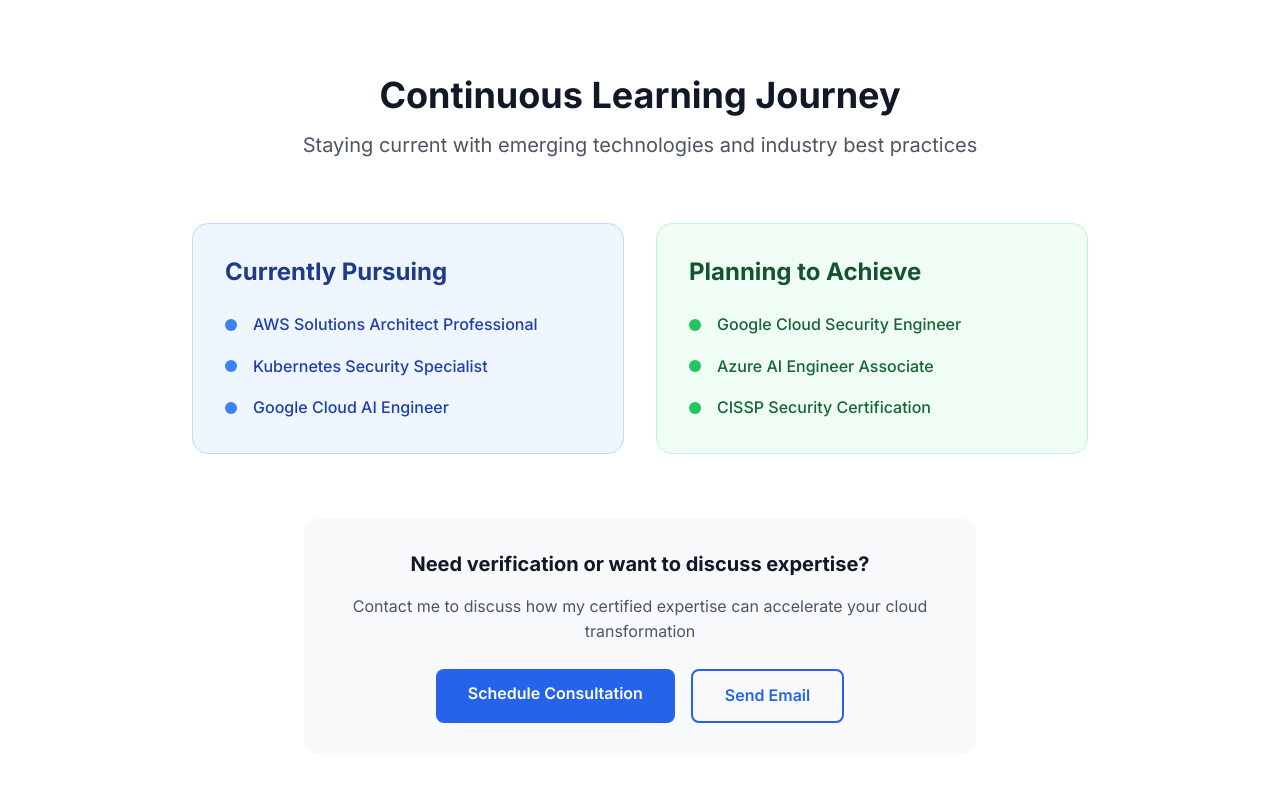
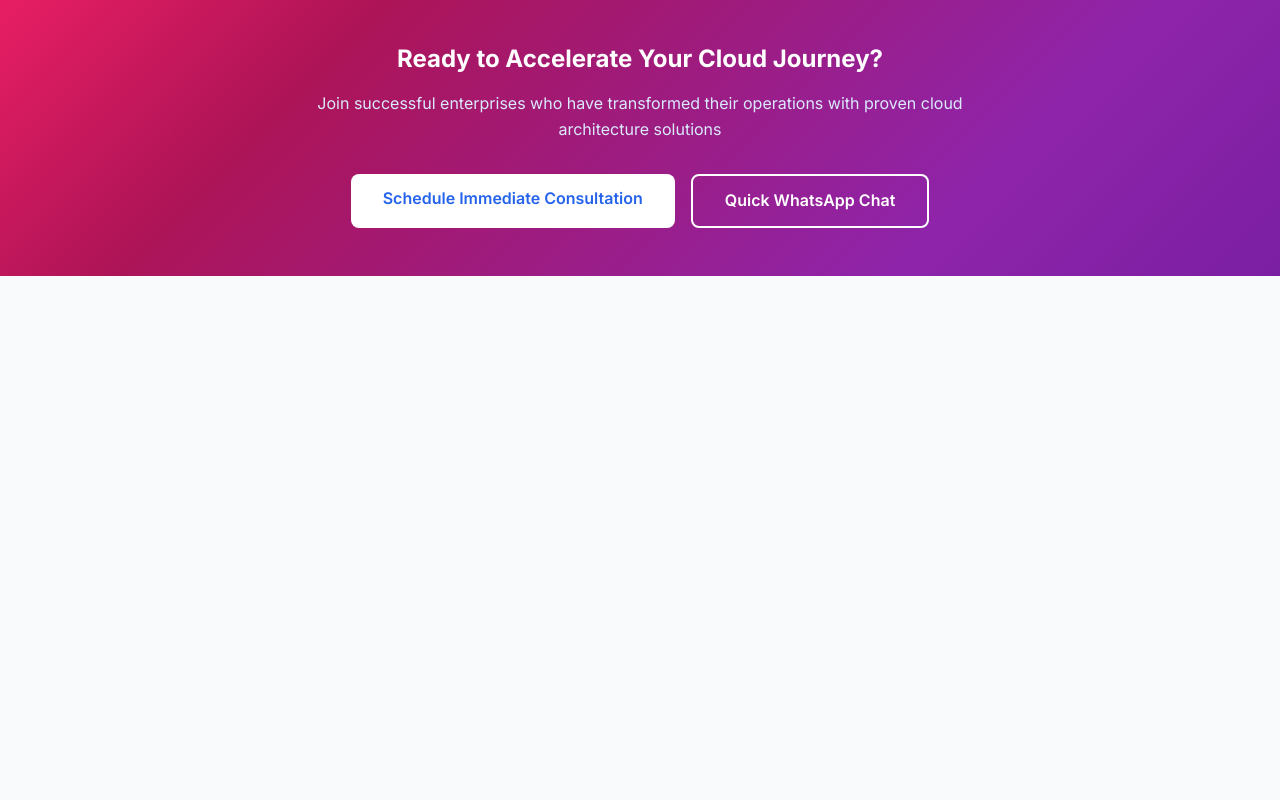
Before and after one commit to abhikghosh12/abhik.cloud, a Next.js app: page /contact in a window 1280 px wide. Shown: the part 1140-1940 px from the top of the page. After the commit the page ends 1416 px from the top, so only its background shows below. Built offline with nearby package versions, Linux system fonts and the light colour scheme.

Commit message:
added all pages

```diff
--- a/app/components/DynamicResume.tsx
+++ b/app/components/DynamicResume.tsx
@@ -176,18 +176,18 @@
         <div className="max-w-6xl mx-auto">
 
           {/* Quick Navigation */}
-          <div className="flex justify-center mb-12">
-            <div className="bg-white rounded-lg shadow-lg p-4 border border-gray-200">
-              <div className="flex gap-4">
+          <div className="flex justify-center mb-8">
+            <div className="bg-white rounded-lg shadow-lg p-3 border border-gray-200">
+              <div className="flex gap-3">
                 <a
                   href="#experience"
-                  className="bg-blue-600 text-white px-6 py-2 rounded-lg font-medium hover:bg-blue-700 transition-colors"
+                  className="bg-blue-600 text-white px-4 py-2 rounded-lg font-medium hover:bg-blue-700 transition-colors text-sm"
                 >
                   Professional Experience
                 </a>
                 <a
                   href="#education"
-                  className="bg-green-600 text-white px-6 py-2 rounded-lg font-medium hover:bg-green-700 transition-colors"
+                  className="bg-green-600 text-white px-4 py-2 rounded-lg font-medium hover:bg-green-700 transition-colors text-sm"
                 >
                   Education
                 </a>
@@ -223,9 +223,9 @@
                       <div className="flex-1">
                         <div className="flex items-start gap-4 mb-4">
                           {job.company === 'Capgemini' && (
-                            <div className="w-24 h-24 rounded-lg border border-gray-200 flex-shrink-0 bg-white p-2 flex items-center justify-center">
+                            <div className="w-16 h-16 rounded-lg border border-gray-200 flex-shrink-0 bg-white p-1 flex items-center justify-center">
                               <img
-                                src="/Certificates/capgemini.png"
+                                src="/Certificates/capgemini.jpg"
                                 alt="Capgemini"
                                 className="w-full h-full object-contain"
                               />
@@ -243,7 +243,7 @@
                           {job.company === 'Universitätsklinikum Augsburg' && (
                             <div className="w-24 h-24 rounded-lg border border-gray-200 flex-shrink-0 bg-white p-4 flex items-center justify-center">
                               <img
-                                src="/Certificates/una.png"
+                                src="/Certificates/university.png"
                                 alt="Universitätsklinikum Augsburg"
                                 className="w-full h-full object-contain"
                               />
--- a/app/components/Footer.tsx
+++ b/app/components/Footer.tsx
@@ -156,15 +156,22 @@
             </div>
 
             {/* CTA */}
-            <div className="mt-6">
+            <div className="mt-6 space-y-3">
               <a
                 href="https://calendly.com/abhikghosh87"
                 target="_blank"
                 rel="noopener noreferrer"
-                className="inline-flex items-center gap-2 bg-blue-600 text-white px-6 py-3 rounded-lg font-medium hover:bg-blue-700 transition-colors"
+                className="inline-flex items-center gap-2 bg-blue-600 text-white px-6 py-3 rounded-lg font-medium hover:bg-blue-700 transition-colors w-full justify-center"
               >
                 <ExternalLink size={16} />
                 Schedule Consultation
+              </a>
+              <a
+                href="mailto:abhikghosh@outlook.com"
+                className="inline-flex items-center gap-2 border-2 border-blue-600 text-blue-400 px-6 py-3 rounded-lg font-medium hover:bg-blue-600 hover:text-white transition-colors w-full justify-center"
+              >
+                <Mail size={16} />
+                Send Email
               </a>
             </div>
           </div>
--- a/app/contact/page.tsx
+++ b/app/contact/page.tsx
@@ -256,84 +256,7 @@
         </div>
       </div>
 
-      {/* Continuous Learning Journey */}
-      <section className="py-20 bg-white">
-        <div className="container mx-auto px-6">
-          <motion.div
-            initial={{ opacity: 0, y: 20 }}
-            whileInView={{ opacity: 1, y: 0 }}
-            transition={{ duration: 0.6 }}
-            className="text-center mb-16"
-          >
-            <h2 className="text-4xl font-bold text-gray-900 mb-4">Continuous Learning Journey</h2>
-            <p className="text-xl text-gray-600 max-w-3xl mx-auto">
-              Staying current with emerging technologies and industry best practices
-            </p>
-          </motion.div>
 
-          <div className="grid md:grid-cols-2 gap-8 max-w-4xl mx-auto">
-            <div className="bg-blue-50 p-8 rounded-2xl border border-blue-200">
-              <h3 className="text-2xl font-bold text-blue-900 mb-6">Currently Pursuing</h3>
-              <ul className="space-y-4">
-                <li className="flex items-center text-blue-800">
-                  <div className="w-3 h-3 bg-blue-500 rounded-full mr-4"></div>
-                  <span className="font-medium">AWS Solutions Architect Professional</span>
-                </li>
-                <li className="flex items-center text-blue-800">
-                  <div className="w-3 h-3 bg-blue-500 rounded-full mr-4"></div>
-                  <span className="font-medium">Kubernetes Security Specialist</span>
-                </li>
-                <li className="flex items-center text-blue-800">
-                  <div className="w-3 h-3 bg-blue-500 rounded-full mr-4"></div>
-                  <span className="font-medium">Google Cloud AI Engineer</span>
-                </li>
-              </ul>
-            </div>
-            <div className="bg-green-50 p-8 rounded-2xl border border-green-200">
-              <h3 className="text-2xl font-bold text-green-900 mb-6">Planning to Achieve</h3>
-              <ul className="space-y-4">
-                <li className="flex items-center text-green-800">
-                  <div className="w-3 h-3 bg-green-500 rounded-full mr-4"></div>
-                  <span className="font-medium">Google Cloud Security Engineer</span>
-                </li>
-                <li className="flex items-center text-green-800">
-                  <div className="w-3 h-3 bg-green-500 rounded-full mr-4"></div>
-                  <span className="font-medium">Azure AI Engineer Associate</span>
-                </li>
-                <li className="flex items-center text-green-800">
-                  <div className="w-3 h-3 bg-green-500 rounded-full mr-4"></div>
-                  <span className="font-medium">CISSP Security Certification</span>
-                </li>
-              </ul>
-            </div>
-          </div>
-
-          <div className="text-center mt-16">
-            <div className="bg-gray-50 p-8 rounded-2xl max-w-2xl mx-auto">
-              <h4 className="text-xl font-bold text-gray-900 mb-4">
-                Need verification or want to discuss expertise?
-              </h4>
-              <p className="text-gray-600 mb-6">
-                Contact me to discuss how my certified expertise can accelerate your cloud transformation
-              </p>
-              <div className="flex flex-col sm:flex-row gap-4 justify-center">
-                <a
-                  href="/contact"
-                  className="bg-blue-600 text-white px-8 py-3 rounded-lg font-semibold hover:bg-blue-700 transition-colors"
-                >
-                  Schedule Consultation
-                </a>
-                <a
-                  href="mailto:abhikghosh@outlook.com"
-                  className="border-2 border-blue-600 text-blue-600 px-8 py-3 rounded-lg font-semibold hover:bg-blue-50 transition-colors"
-                >
-                  Send Email
-                </a>
-              </div>
-            </div>
-          </div>
-        </div>
-      </section>
 
       {/* Call to Action Footer */}
       <section className="hero-gradient text-white py-12">
```
